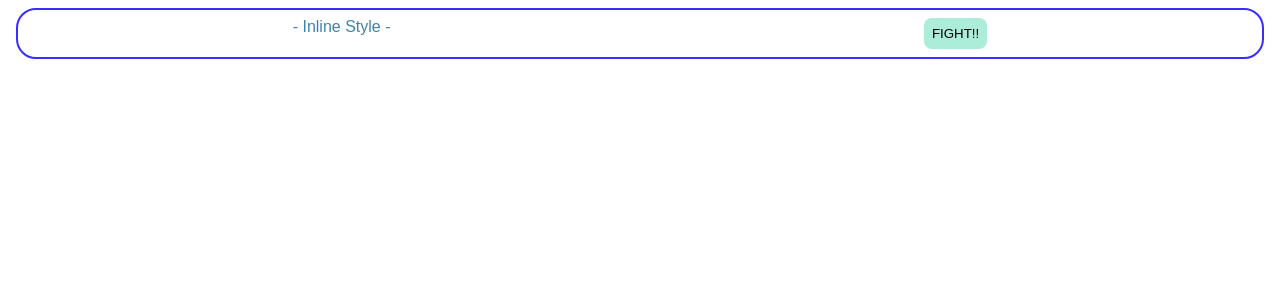
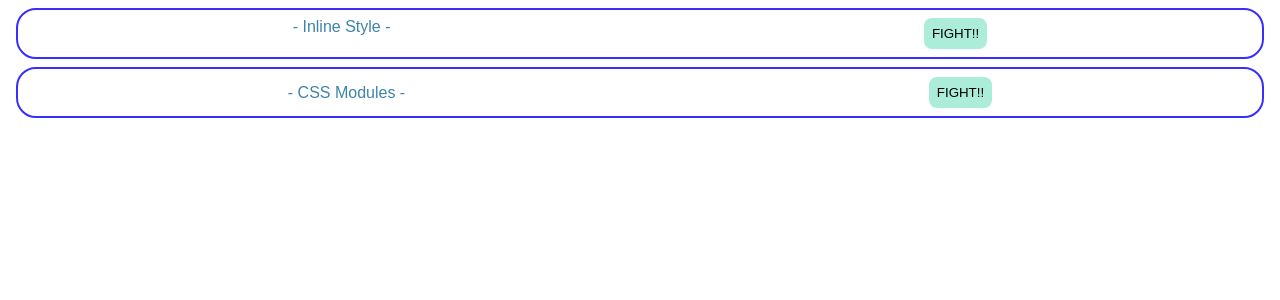
Before and after one commit to ToruTakahashi5431/React_Intermediate_from_Ch12, a React (Create React App) app: page / in a window 1280 px wide. Shown: the top 300 px of the page. Built offline with nearby package versions, Linux system fonts and the light colour scheme.

Commit message:
13. CSS Modules

```diff
--- a/package.json
+++ b/package.json
@@ -5,6 +5,7 @@
   "keywords": [],
   "main": "src/index.js",
   "dependencies": {
+    "node-sass": "6.0.1",
     "react": "17.0.2",
     "react-dom": "17.0.2",
     "react-scripts": "4.0.0"
--- a/src/App.js
+++ b/src/App.js
@@ -1,3 +1,4 @@
+import { CssModules } from "./components/CssModules";
 import { InlineStyle } from "./components/InlineStyle";
 import "./styles.css";
 
@@ -5,6 +6,7 @@
   return (
     <div className="App">
       <InlineStyle />
+      <CssModules />
     </div>
   );
 }
--- /dev/null
+++ b/src/components/CssModules.jsx
@@ -0,0 +1,10 @@
+import classes from "./CssModules.module.scss";
+
+export const CssModules = () => {
+  return (
+    <div className={classes.container}>
+      <p className={classes.title}>- CSS Modules -</p>
+      <button className={classes.button}>FIGHT!!</button>
+    </div>
+  );
+};
--- /dev/null
+++ b/src/components/CssModules.module.scss
@@ -0,0 +1,26 @@
+.container {
+  border: solid 2px #392eff;
+  border-radius: 20px;
+  padding: 8px;
+  margin: 8px;
+  display: flex;
+  justify-content: space-around;
+  align-items: center;
+}
+
+.title {
+  margin: 0;
+  color: #3d84a8;
+}
+
+.button {
+  background-color: #abedd8;
+  border: none;
+  padding: 8px;
+  border-radius: 8px;
+  &:hover {
+    background-color: #46cdcf;
+    color: #fff;
+    cursor: pointer;
+  }
+}
```
